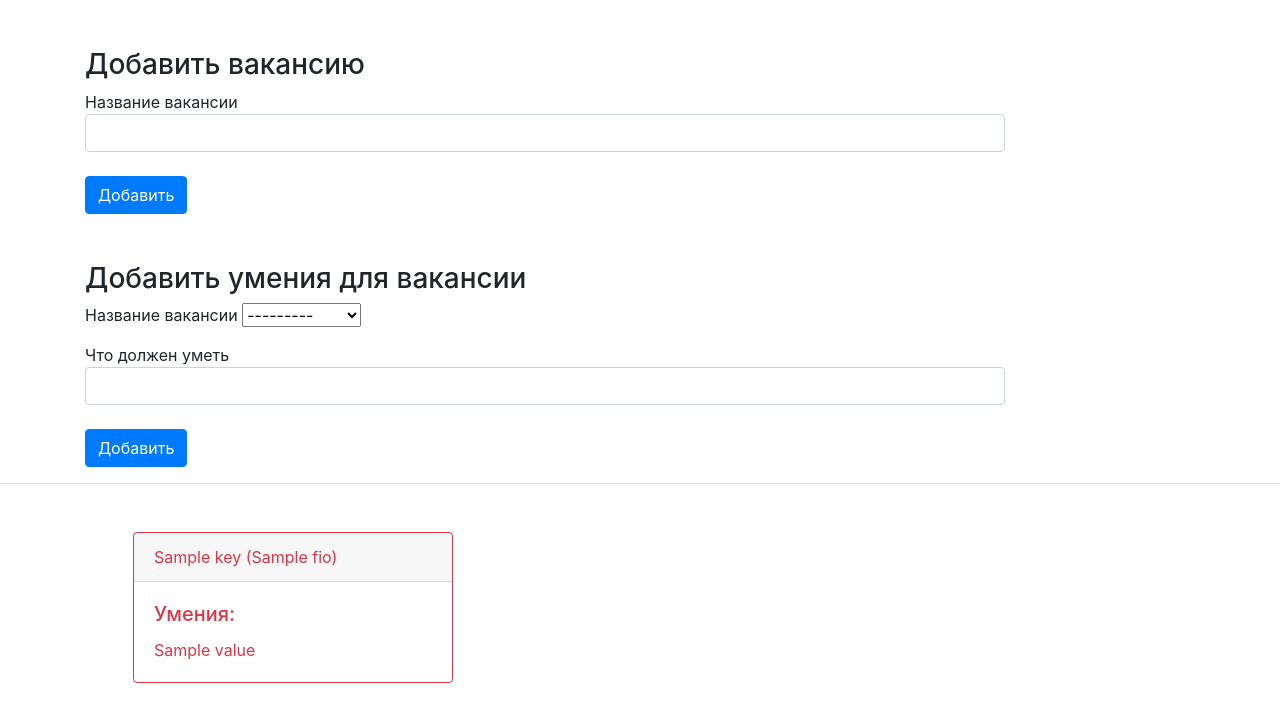
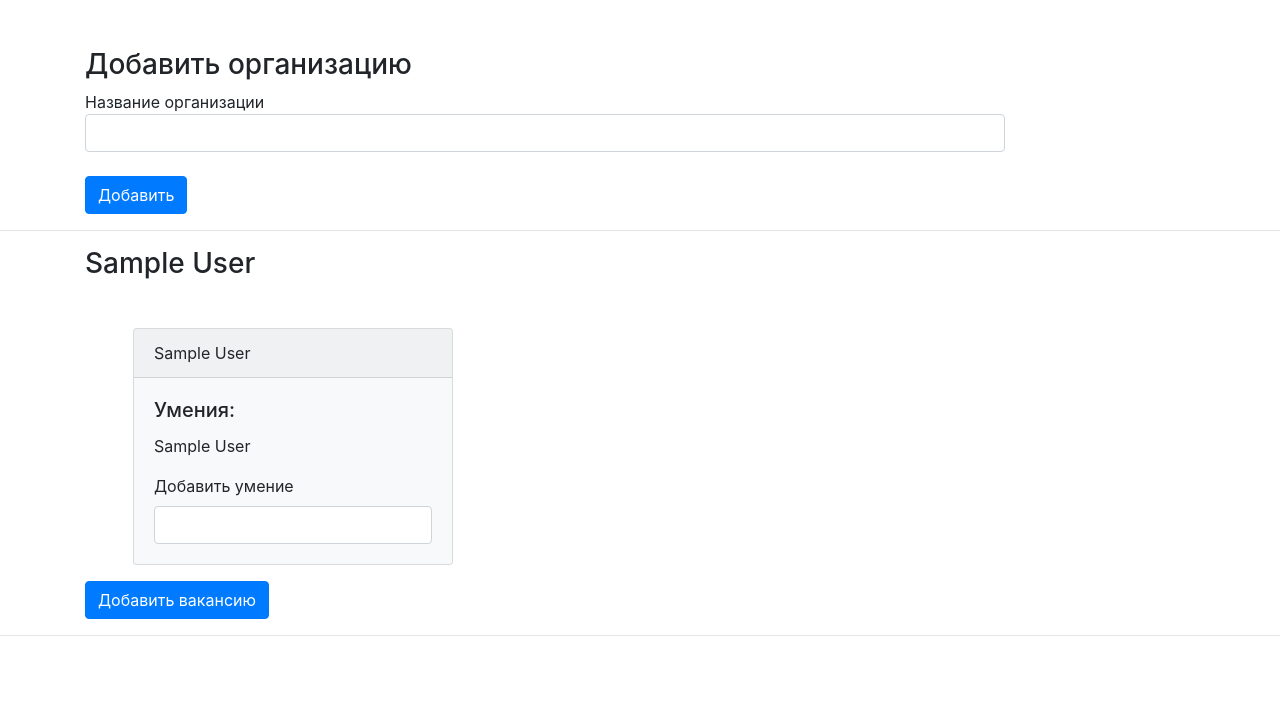
Before and after one commit to wolf553055/practice, a Django app: template students_base/templates/vacancy.html in a window 1280 px wide. Shown: the top 722 px of the page. Run offline with Django 3.2, Linux system fonts and the light colour scheme; tables that the repository leaves empty hold one stand-in row (values such as "Sample post"); the template is opened without the code that fills it: values that come from a table or form of the project are taken from there, most other values are stand-ins (such as "Sample title", 1, 10 or a date in 2020); data that the repository does not hold is empty; some libraries are stand-ins or nearby versions.

Commit message:
Added better code for vacancy

```diff
--- a/students_base/forms.py
+++ b/students_base/forms.py
@@ -1,5 +1,5 @@
 from django import forms
-from .models import Job, Skills_Vacancy, Vacancy, Skills_Student
+from .models import *
 from django.forms import inlineformset_factory
 
 
@@ -32,7 +32,7 @@ class PersonForm(forms.ModelForm):
 class VacancyForm(forms.ModelForm):
     class Meta:
         model = Vacancy
-        fields = ['title']
+        fields = '__all__'
         labels = {
             'title': 'Название вакансии',
         }
@@ -52,3 +52,15 @@ class VacancySkillsForm(forms.ModelForm):
         widgets = {
             'title': forms.TextInput(attrs={'class': 'form-control'})
         }
+
+
+class OrganizationForm(forms.ModelForm):
+    class Meta:
+        model = Organization
+        fields = '__all__'
+        labels = {
+            'title': 'Название организации'
+        }
+        widgets = {
+            'title': forms.TextInput(attrs={'class': 'form-control'})
+        }
--- a/students_base/models.py
+++ b/students_base/models.py
@@ -32,9 +32,17 @@ class List_of_employment(models.Model):
         return self.employment
 
 
+class Organization(models.Model):
+    title = models.CharField(max_length=100)
+
+    def __str__(self):
+        return self.title
+
+
 class Vacancy(models.Model):
     title = models.CharField(max_length=100)
     worker = models.OneToOneField(Job, on_delete=models.CASCADE, null=True, blank=True)
+    organization = models.ForeignKey(Organization, on_delete=models.CASCADE, null=True, blank=True)
 
     def __str__(self):
         return self.title
--- a/students_base/templates/vacancy.html
+++ b/students_base/templates/vacancy.html
@@ -8,24 +8,10 @@
     <title>Вакансии</title>
   </head>
   <body>
-    <form action="{% url 'vacancy' %}" method="POST" class="container mt-5">
+    <form action="{% url 'add_org' %}" method="POST" class="container mt-5">
         {% csrf_token %}
-        <h3>Добавить вакансию</h3>
-        {% for field in form_v %}
-            <div class="form-group row">
-                <div class="col-sm-10">
-                        {{ field.label }}
-                        {{ field }}
-                </div>
-                </div>
-        {% endfor %}
-        <input type="submit" value="Добавить" class="btn btn-primary mt-2">
-    </form>
-
-    <form action="{% url 'vacancy_skills' %}" method="POST" class="container mt-5">
-        {% csrf_token %}
-        <h3>Добавить умения для вакансии</h3>
-        {% for field in form_sk %}
+        <h3>Добавить организацию</h3>
+        {% for field in form_org %}
             <div class="form-group row">
                 <div class="col-sm-10">
                         {{ field.label }}
@@ -37,33 +23,57 @@
     </form>
     <hr>
 
-    {% if vac.count > 0 %}
+    {% if org_list.count > 0 %}
+            {% for org in org_list %}
+                <h3 class="container">{{ org.title }}</h3>
                 <div class="container mt-5 d-flex flex-wrap">
-        {% for key, value in vac_sk %}
-                {% if not key.worker %}
+                    {% for vac in org.vacancy_set.all %}
+                        {% if not vac.worker %}
                             <div class="card bg-light mb-3 ml-5" style="width: 20rem;">
-                    <div class="card-header">{{ key }}</div>
+                            <div class="card-header">{{ vac }}</div>
                                 <div class="card-body">
                                     <h5 class="card-title">Умения: </h5>
-                        {% for el in value %}
-                            <p class="card-text">{{ el }}</p>
+                                    {% for skill in vac.skills_vacancy_set.all %}
+                                        <p class="card-text">{{ skill }}</p>
                                     {% endfor %}
+                                    <form action="{% url 'vacancy_skills' %}" method="POST">
+                                        {% csrf_token %}
+                                        <label for="title">Добавить умение</label>
+                                        <input type="text" name="title" class="form-control"/>
+                                        <input type="hidden" name="vacancy" value="{{ vac.id }}"/>
+                                    </form>
                                 </div>
                             </div>
                         {% else %}
                             <div class="card border-danger text-danger  mb-3 ml-5" style="width: 20rem;">
-                        <div class="card-header">{{ key }} ({{key.worker.fio}})</div>
+                                <div class="card-header">{{ vac }} ({{vac.worker.fio}})</div>
                                 <div class="card-body">
                                     <h5 class="card-title">Умения: </h5>
-                            {% for el in value %}
-                                <p class="card-text">{{ el }}</p>
+                                    {% for skill in vac.job_set.all %}
+                                        <p class="card-text">{{ skill }}</p>
                                     {% endfor %}
                                     </div>
                             </div>
                         {% endif %}
                     {% endfor %}
                     </div>
+                    <div class="container">
+                        <button class="btn btn-primary" type="button" data-toggle="collapse" data-target="#collapse{{org.id}}" aria-expanded="false">
+                            Добавить вакансию
+                        </button>
+                        <div class="collapse w-25 mt-3" id="collapse{{org.id}}" style="border: 1px solid gray; border-radius: 10px; padding-bottom: 2em;">
+                            <form action="{% url 'add_vacancy_org' %}" method="POST" class="container mt-5">
+                                {% csrf_token %}
+                                <label for="title">Название вакансии</label>
+                                <input type="text" name="title" class="form-control"/>
+                                <input type="hidden" name="organization" value="{{ org.id }}"/>
+                            </form>
+                        </div>
+                    </div>
+                    <hr>
+            {% endfor %}
     {% endif %}
+
     <script src="https://cdnjs.cloudflare.com/ajax/libs/jquery.inputmask/3.1.60/inputmask/jquery.inputmask.js"></script>
     <script src="https://code.jquery.com/jquery-3.4.1.slim.min.js" integrity="sha384-J6qa4849blE2+poT4WnyKhv5vZF5SrPo0iEjwBvKU7imGFAV0wwj1yYfoRSJoZ+n" crossorigin="anonymous"></script>
     <script src="https://cdn.jsdelivr.net/npm/popper.js@1.16.0/dist/umd/popper.min.js" integrity="sha384-Q6E9RHvbIyZFJoft+2mJbHaEWldlvI9IOYy5n3zV9zzTtmI3UksdQRVvoxMfooAo" crossorigin="anonymous"></script>
--- a/students_base/urls.py
+++ b/students_base/urls.py
@@ -7,4 +7,6 @@ urlpatterns = [
     path('vacancy_skills/', VacSkPage.as_view(), name='vacancy_skills'),
     path('student_skills/', StSkPage.as_view(), name='student_skills'),
     path('add_vacancy/', AddVacancy.as_view(), name='add_vacancy'),
+    path('add_org/', AddOrganization.as_view(), name='add_org'),
+    path('add_vacancy_org/', AddVacancyOrganization.as_view(), name='add_vacancy_org'),
 ]
```
Also changed, not shown: students_base/views.py (+34 -16 lines), students_base/migrations/0004_auto_20200126_2105.py (added). Lines whose indentation alone changed are shown as unchanged.
